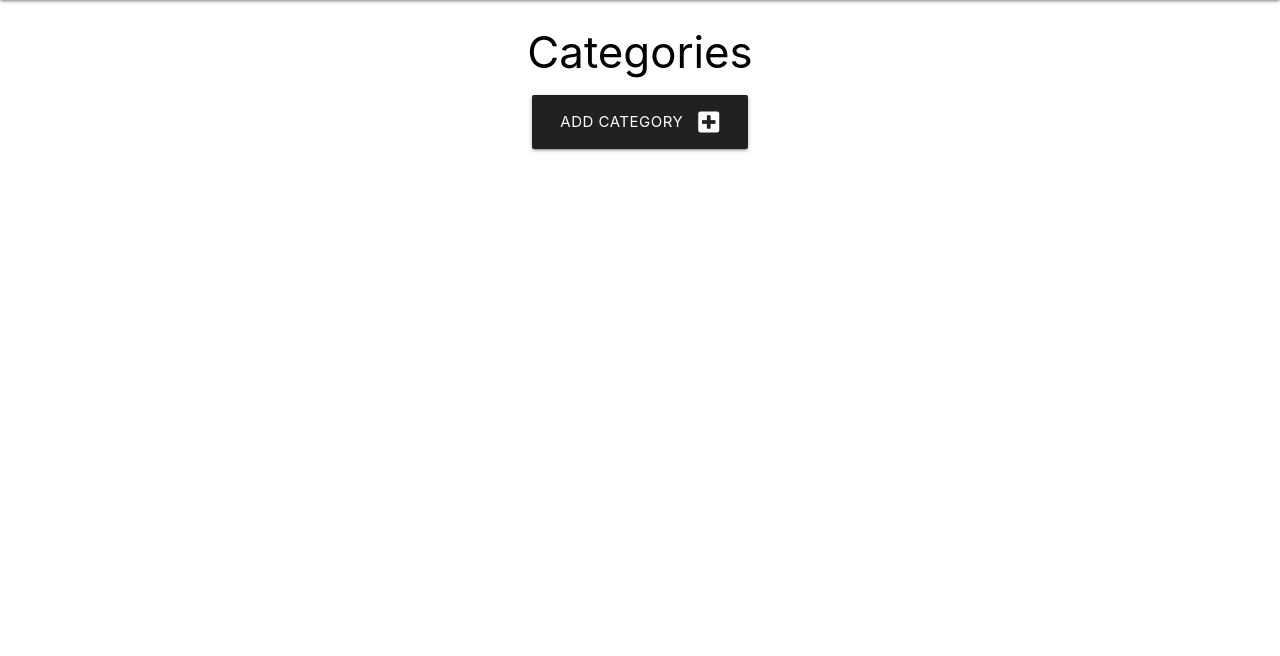
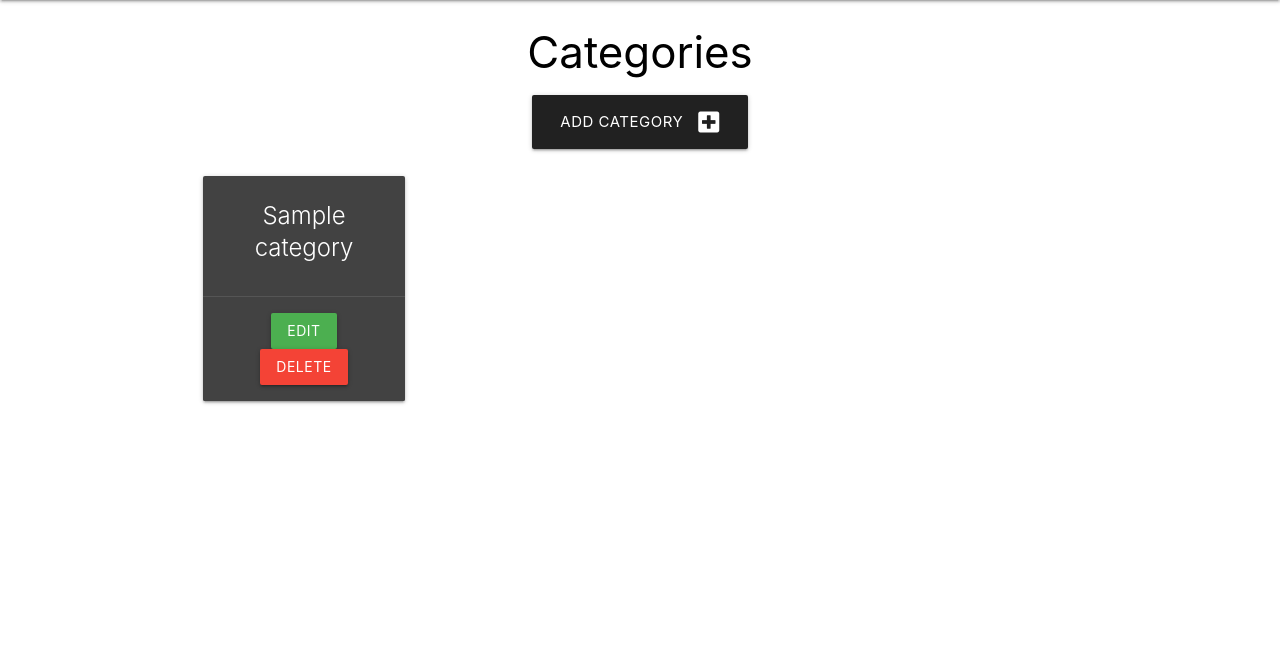
Before and after one commit to StanislavDitsan/Task-Manager, a Flask app: page /categories in a window 1280 px wide. Shown: the part 64-720 px from the top of the page. Run offline with Flask 2, Linux system fonts and the light colour scheme; tables that the repository leaves empty hold one stand-in row (values such as "Sample post").

Commit message:
Query the database to display all categories

```diff
--- a/taskmanager/routes.py
+++ b/taskmanager/routes.py
@@ -10,7 +10,8 @@ def home():
 
 @app.route("/categories")
 def categories():
-    return render_template("categories.html")
+    categories = list(Category.query.order_by(Category.category_name).all())
+    return render_template("categories.html", categories=categories)
 
 
 @app.route("/add_category", methods=["GET", "POST"])
--- a/taskmanager/templates/add_category.html
+++ b/taskmanager/templates/add_category.html
@@ -8,6 +8,7 @@
         <!--Category Name-->
         <div class="row">
             <div class="input-field col s12">
+                <i class="fas fa-folder-open prefix text-darken-4"></i>
                 <input id="category_name" name="category_name" minlength="3" maxlength="25" type="text" class="validate" required>
                 <label for="category_name">Category Name</label>
             </div>
--- a/taskmanager/templates/categories.html
+++ b/taskmanager/templates/categories.html
@@ -11,4 +11,21 @@
     </div>
 </div>
 
+<div class="row">
+    {% for category in categories %}
+    <div class="col s12 m6 l3">
+      <div class="card grey darken-3 center-align">
+        <div class="card-content white-text">
+          <span class="card-title">{{ category.category_name }}</span>
+
+        </div>
+        <div class="card-action">
+          <a href="#" class="btn green accent-5">Edit</a>
+          <a href="#" class="btn red ">Delete</a>
+        </div>
+      </div>
+    </div>
+    {% endfor %}
+  </div>
+
 {% endblock %}
```
